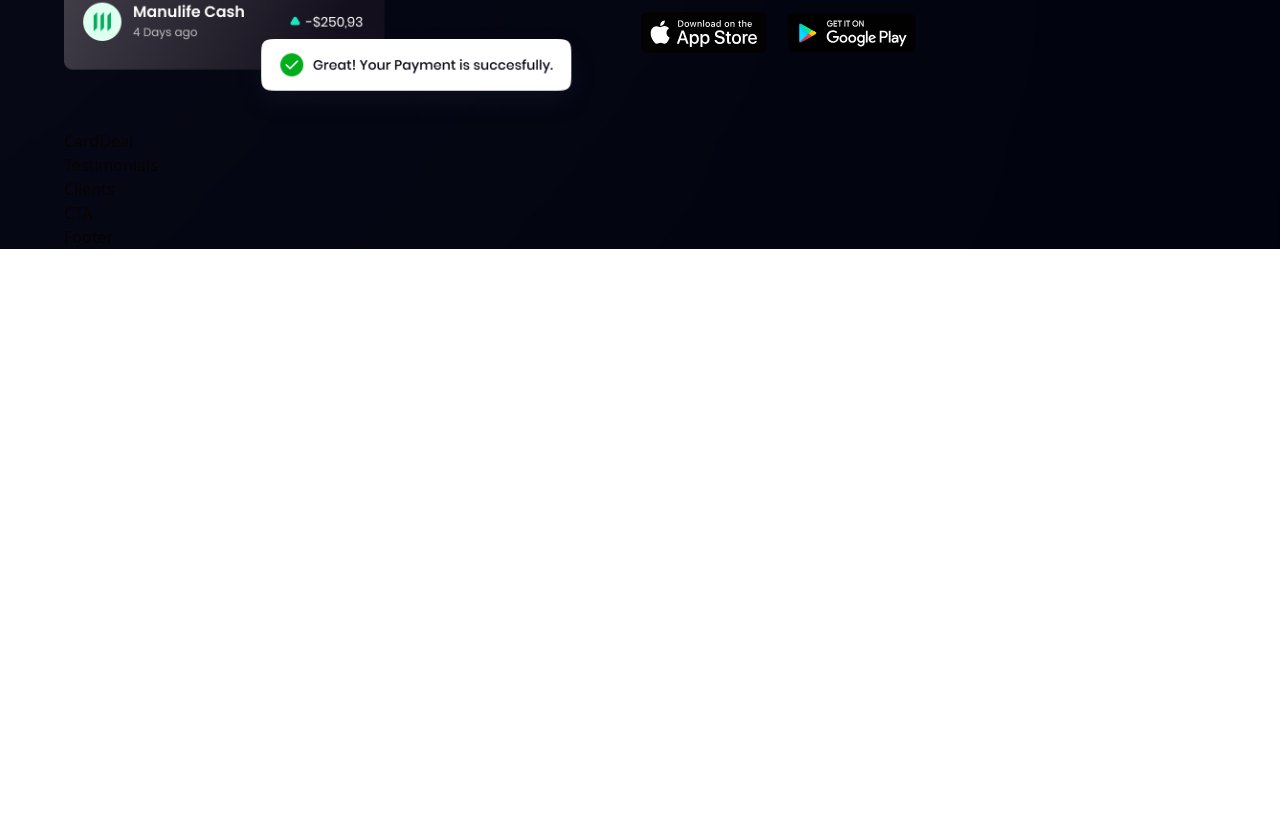
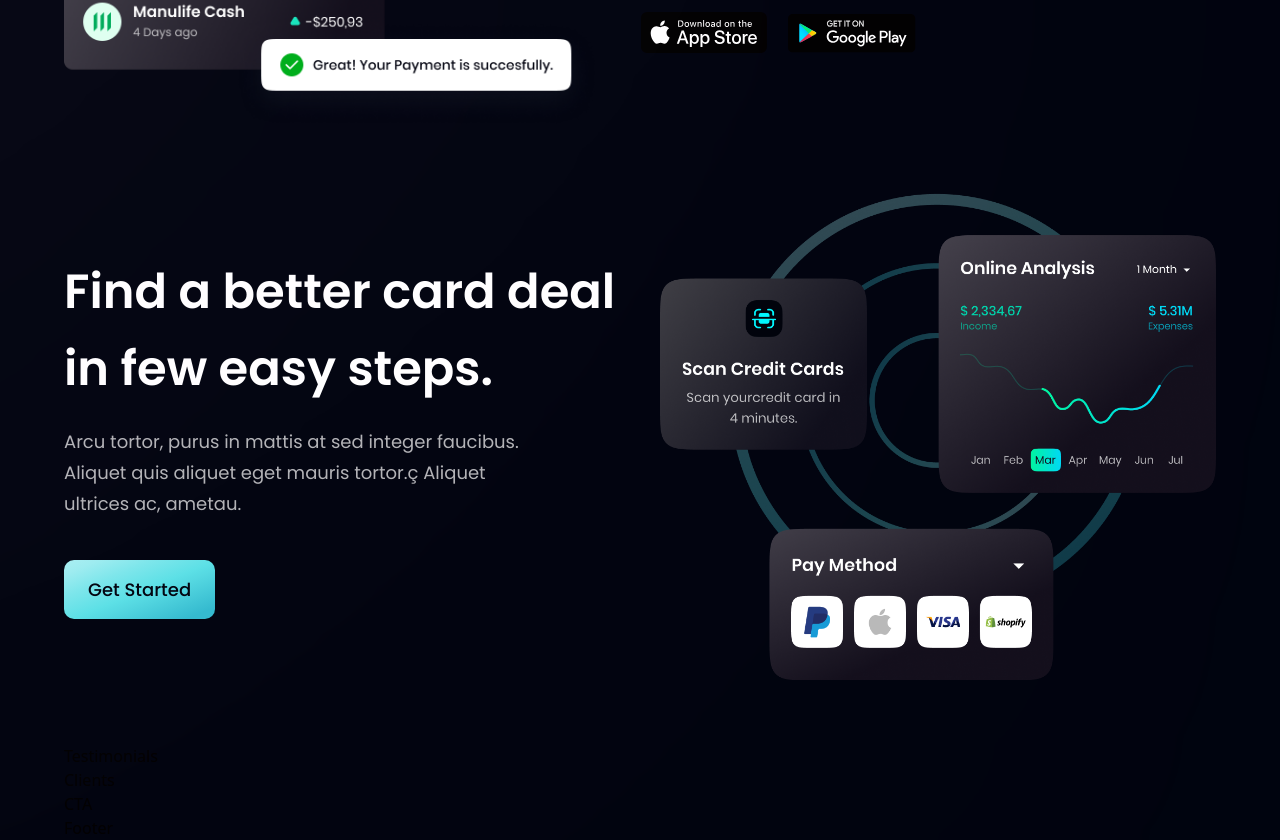
Before and after one commit to ablemosjr/hooBank-website, a React (Vite) app: page / in a window 1280 px wide. Shown: the part 1914-2754 px from the top of the page. Before the commit the page ends 2163 px from the top, so only its background shows below. Built offline with nearby package versions, Linux system fonts and the light colour scheme.

Commit message:
feat: card deal section

```diff
--- a/src/components/Button.jsx
+++ b/src/components/Button.jsx
@@ -1,7 +1,7 @@
 const Button = ({ styles }) => (
   <button
     type="button"
-    className={`py-4 px-6 bg-blue-gradient font-poppins font-medium text-[18px] text-primary outline-none ${styles}`}
+    className={`py-4 px-6 bg-blue-gradient font-poppins font-medium text-[18px] text-primary outline-none ${styles} rounded-[10px]`}
   >Get Started</button>
 )
 
--- a/src/components/CardDeal.jsx
+++ b/src/components/CardDeal.jsx
@@ -1,7 +1,25 @@
-const CardDeal = () => {
-  return (
-    <div>CardDeal</div>
-  )
-}
+import { card } from '../assets';
+import styles, { layout } from '../style';
+import Button from './Button';
+
+const CardDeal = () => (
+  <section className={layout.section}>
+    <div className={layout.sectionInfo}>
+      <h2 className={styles.heading2}>
+        Find a better card deal <br className="sm:block hidden" /> in few easy steps.
+      </h2>
+      <p className={`${styles.paragraph} max-w-[470px] mt-5`}>
+        Arcu tortor, purus in mattis at sed integer faucibus. Aliquet quis aliquet eget mauris tortor.ç Aliquet ultrices ac, ametau.
+      </p>
+
+      <Button styles="mt-10" />
+    </div>
+
+    <div className={layout.sectionImg}>
+      <img src={card} alt="card" className="w-[100%] h-[100%]" />
+    </div>
+  </section>
+)
+
 
 export default CardDeal
```
